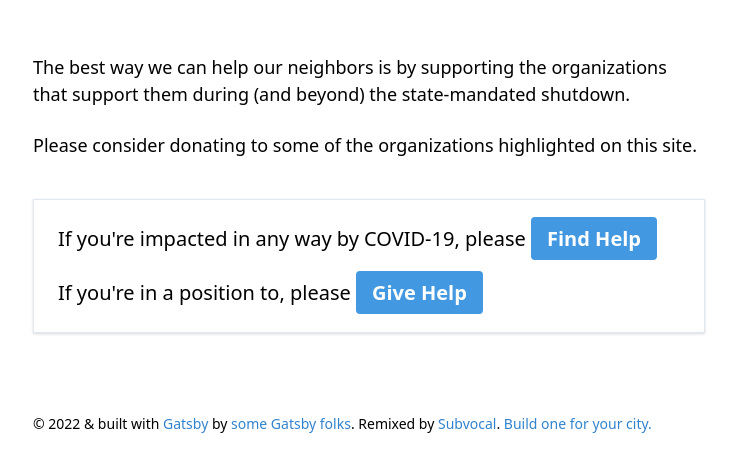
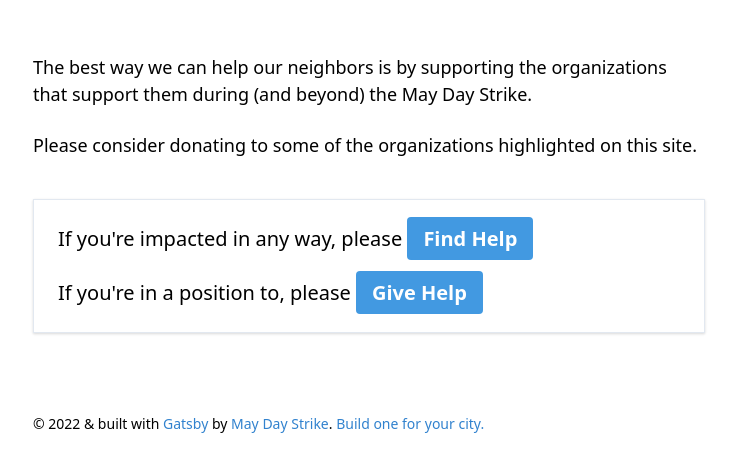
Before and after one commit to MayDayStrike/gatsby-theme-mds-mutual-aid, a Gatsby site: page / in a window 1280 px wide. Shown: the part 218-690 px from the top of the page, without its empty margins (271-1008 px from the left). Built offline with nearby package versions, Linux system fonts and the light colour scheme; Gatsby itself is replaced by a stand-in of ours.

Commit message:
Updating verbiage.

```diff
--- a/gatsby-config.js
+++ b/gatsby-config.js
@@ -6,7 +6,7 @@ module.exports = ({ authorName, authorLink }) => {
   return {
     siteMetadata: {
       title: `${process.env.CITY} Relief Resources`,
-      description: `A list of resources that ${process.env.CITY} residents can both utilize and donate to during and beyond this COVID-19 situation.`,
+      description: `A list of resources that ${process.env.CITY} residents can both utilize and donate to during and beyond the May Day Strike.`,
       authorName: `Subvocal`,
       authorLink: `https://maydaystrike.org`,
       authorTwitter: `Subvocal_Dev`,
--- a/package.json
+++ b/package.json
@@ -1,6 +1,6 @@
 {
   "name": "gatsby-theme-mds-mutual-aid",
-  "version": "1.0.2",
+  "version": "1.0.3",
   "main": "index.js",
   "license": "MIT",
   "author": "Subvocal <subvocal.dev@gmail.com>",
--- a/src/components/description.js
+++ b/src/components/description.js
@@ -27,7 +27,7 @@ const Description = ({ location }) => {
   return (
     <div>
       <p className="text-lg mb-6">
-        The best way we can help our neighbors is by supporting the organizations that support them during (and beyond) the state-mandated shutdown.
+        The best way we can help our neighbors is by supporting the organizations that support them during (and beyond) the May Day Strike.
       </p>
       <p className="text-lg mb-6">
         Please consider donating to some of the organizations highlighted on this site.
--- a/src/components/layout.js
+++ b/src/components/layout.js
@@ -43,16 +43,11 @@ const Layout = ({ children }) => {
             Gatsby
           </a>{" "}
           by{" "}
-          <a className="text-blue-600" href="https://twitter.com/gatsbyjs">
-            some Gatsby folks
+          <a className="text-blue-600" href="https://maydaystrike.org">
+            May Day Strike
           </a>
           .{" "}
-          Remixed by{" "}
-          <a className="text-blue-600" href={data.site.siteMetadata.authorLink}>
-            {data.site.siteMetadata.authorName}
-          </a>
-          .{" "}
-          <a className="text-blue-600" href="https://www.reliefresources.us/">
+          <a className="text-blue-600" href="https://github.com/SubvocalDev/gatsby-starter-mds-mutual-aid/blob/main/README.md">
             Build one for your city.
           </a>
         </footer>
--- a/src/pages/index.js
+++ b/src/pages/index.js
@@ -12,7 +12,7 @@ const IndexPage = () => {
       <Description location="home" />
       <div className="mb-10 border shadow p-6">
         <p className="mb-6">
-          <h2>If you're impacted in any way by COVID-19, please <Link to="/find-help" className="bg-blue-500 hover:bg-blue-700 text-white font-bold py-2 px-4 rounded"
+          <h2>If you're impacted in any way, please <Link to="/find-help" className="bg-blue-500 hover:bg-blue-700 text-white font-bold py-2 px-4 rounded"
           target="_blank"
           rel="noopener noreferrer">Find Help</Link></h2>
         </p>
```
